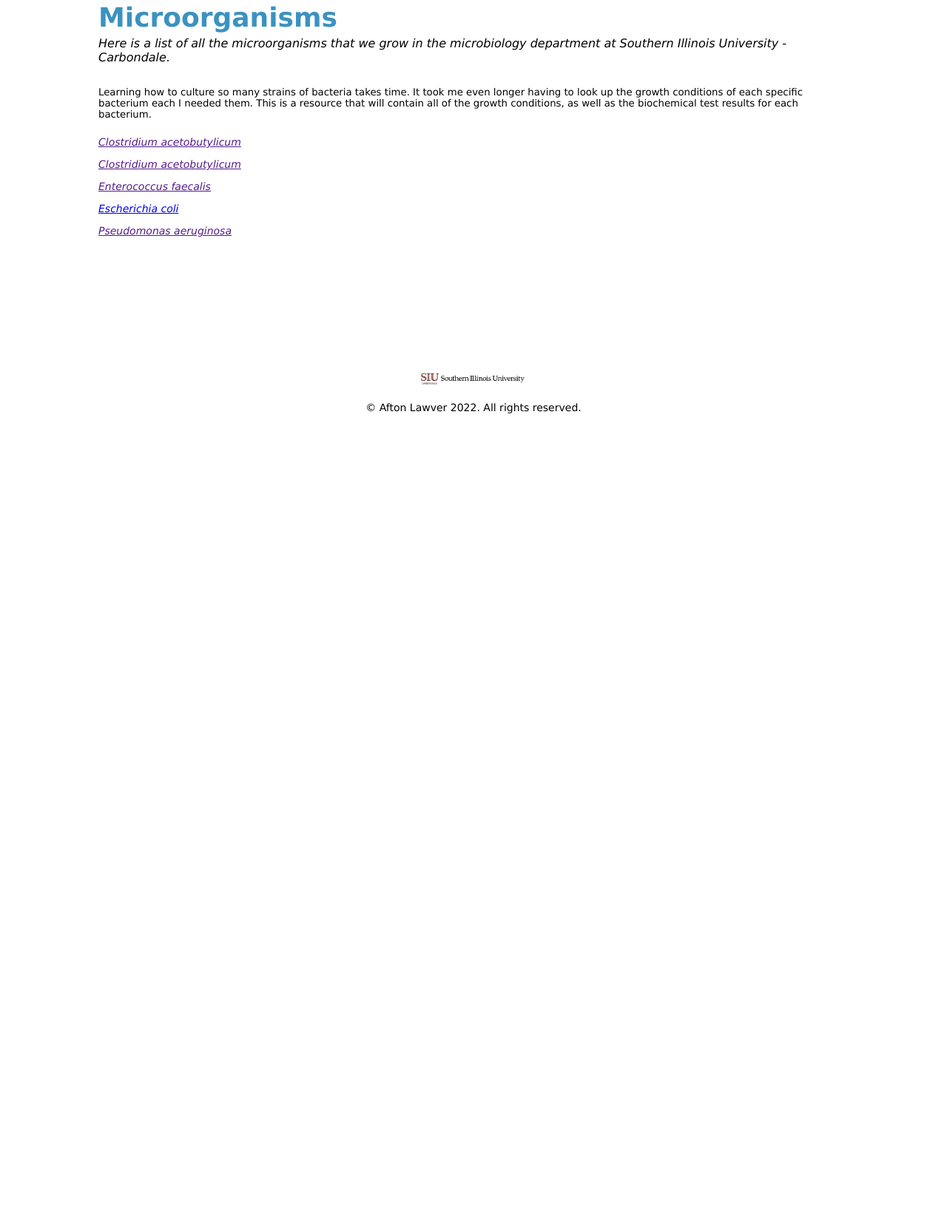
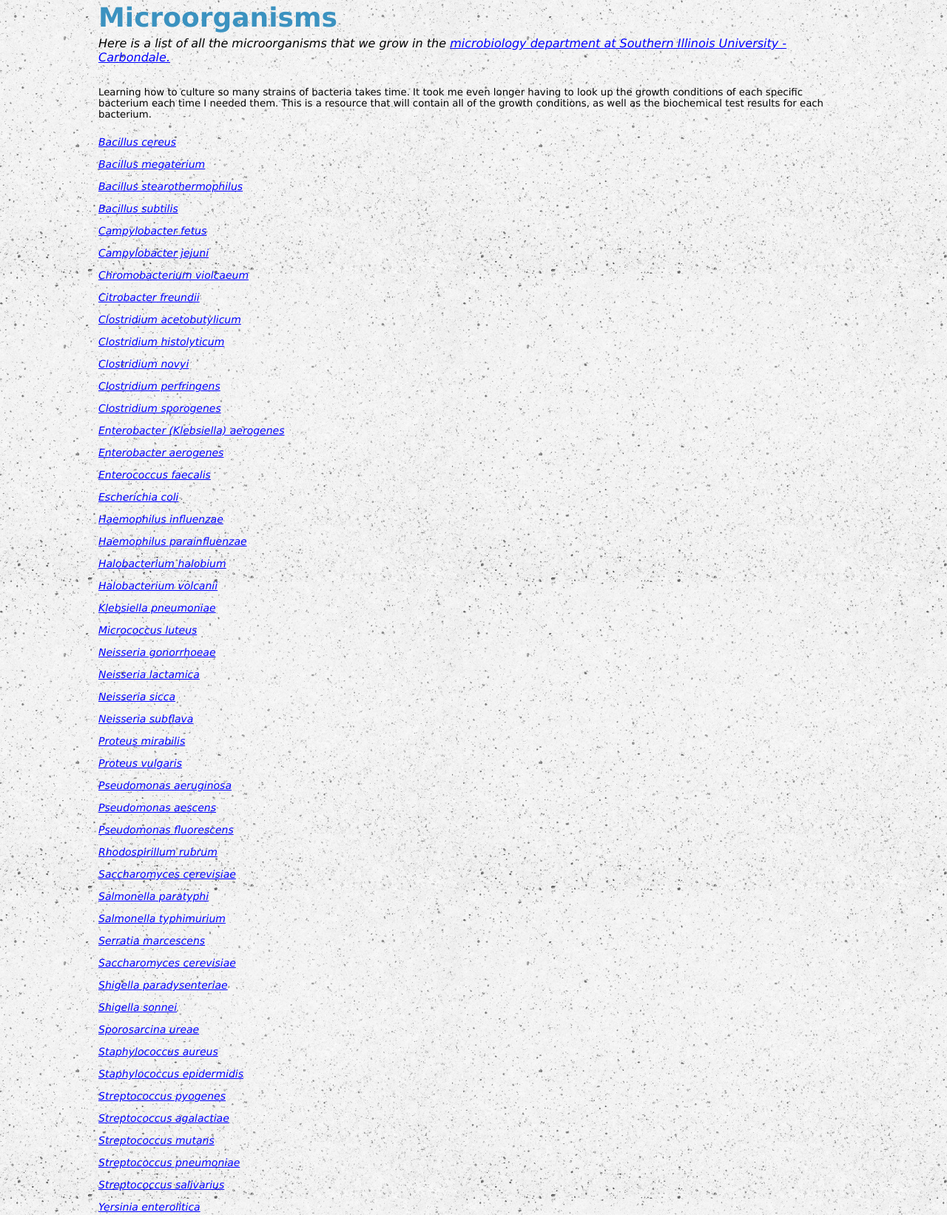
Before and after one commit to AftonLawver/htmlDevelopment, a plain HTML site: page Microorganisms/main.html in a window 1280 px wide. Shown: the part 47-1690 px from the top of the page at 74% size. Before the commit the page ends 800 px from the top, so only its background shows below. Drawn offline with Linux system fonts and the light colour scheme.

Commit message:
Various changes to microorganism project.

```diff
--- a/Blog/styles.css
+++ b/Blog/styles.css
@@ -26,7 +26,7 @@ p {
 
 body > header > h1 > a{
     text-decoration: none;
-    color: #3B92C0;
+    color: #418DC8;
     font-size: 36px;
     font-family: Verdana;
 
--- a/Microorganisms/main.html
+++ b/Microorganisms/main.html
@@ -14,23 +14,63 @@
                 Microorganisms
             </h1>
             <h3>
-                Here is a list of all the microorganisms that we grow in the microbiology department at Southern Illinois University - Carbondale.
+                Here is a list of all the microorganisms that we grow in the <a href="https://micro.siu.edu/">microbiology department at Southern Illinois University - Carbondale. </a>
             </h3>
             <h5>
-                Learning how to culture so many strains of bacteria takes time. It took me even longer having to look up the growth conditions of each specific bacterium each I needed them. This is a resource that will contain all of the growth conditions, as well as the biochemical test results for each bacterium.
+                Learning how to culture so many strains of bacteria takes time. It took me even longer having to look up the growth conditions of each specific bacterium each time I needed them. This is a resource that will contain all of the growth conditions, as well as the biochemical test results for each bacterium.
             </h5>
 
-
         </header>
+        <p class="names" ><a href="">Bacillus cereus</a></p>
+        <p class="names" ><a href="">Bacillus megaterium</a></p>
+        <p class="names" ><a href="">Bacillus stearothermophilus</a></p>
+        <p class="names" ><a href="">Bacillus subtilis</a></p>
+        <p class="names" ><a href="">Campylobacter fetus</a></p>
+        <p class="names" ><a href="">Campylobacter jejuni</a></p>
+        <p class="names" ><a href="">Chromobacterium violcaeum</a></p>
+        <p class="names" ><a href="">Citrobacter freundii</a></p>
         <p class="names" ><a href="">Clostridium acetobutylicum</a></p>
-        <p class="names" ><a href="">Clostridium acetobutylicum</a></p>
+        <p class="names" ><a href="">Clostridium histolyticum</a></p>
+        <p class="names" ><a href="">Clostridium novyi</a></p>
+        <p class="names" ><a href="">Clostridium perfringens</a></p>
+        <p class="names" ><a href="">Clostridium sporogenes</a></p>
+        <p class="names" ><a href="">Enterobacter (Klebsiella) aerogenes</a></p>
+        <p class="names" ><a href="">Enterobacter aerogenes</a></p>
         <p class="names" ><a href="">Enterococcus faecalis</a></p>
         <p class="names" ><a href="e coli.html">Escherichia coli</a></p>
+        <p class="names" ><a href="">Haemophilus influenzae</a></p>
+        <p class="names" ><a href="">Haemophilus parainfluenzae</a></p>
+        <p class="names" ><a href="">Halobacterium halobium</a></p>
+        <p class="names" ><a href="">Halobacterium volcanii</a></p>
+        <p class="names" ><a href="">Klebsiella pneumoniae</a></p>
+        <p class="names" ><a href="">Micrococcus luteus</a></p>
+        <p class="names" ><a href="">Neisseria gonorrhoeae</a></p>
+        <p class="names" ><a href="">Neisseria lactamica</a></p>
+        <p class="names" ><a href="">Neisseria sicca</a></p>
+        <p class="names" ><a href="">Neisseria subflava</a></p>
+        <p class="names" ><a href="">Proteus mirabilis</a></p>
+        <p class="names" ><a href="">Proteus vulgaris</a></p>
         <p class="names" ><a href="">Pseudomonas aeruginosa</a></p>
-        <br>
-        <br>
-        <br>
-        <br>
+        <p class="names" ><a href="">Pseudomonas aescens</a></p>
+        <p class="names" ><a href="">Pseudomonas fluorescens</a></p>
+        <p class="names" ><a href="">Rhodospirillum rubrum</a></p>
+        <p class="names" ><a href="">Saccharomyces cerevisiae</a></p>
+        <p class="names" ><a href="">Salmonella paratyphi</a></p>
+        <p class="names" ><a href="">Salmonella typhimurium</a></p>
+        <p class="names" ><a href="">Serratia marcescens</a></p>
+        <p class="names" ><a href="">Saccharomyces cerevisiae</a></p>
+        <p class="names" ><a href="">Shigella paradysenteriae</a></p>
+        <p class="names" ><a href="">Shigella sonnei</a></p>
+        <p class="names" ><a href="">Sporosarcina ureae</a></p>
+        <p class="names" ><a href="">Staphylococcus aureus</a></p>
+        <p class="names" ><a href="">Staphylococcus epidermidis</a></p>
+        <p class="names" ><a href="">Streptococcus pyogenes</a></p>
+        <p class="names" ><a href="">Streptococcus agalactiae</a></p>
+        <p class="names" ><a href="">Streptococcus mutans</a></p>
+        <p class="names" ><a href="">Streptococcus pneumoniae</a></p>
+        <p class="names" ><a href="">Streptococcus salivarius</a></p>
+        <p class="names" ><a href="">Yersinia enterolitica</a></p>
+
         <br>
         <br>
         <br>
@@ -38,7 +78,7 @@
     </body>
     <footer>
         <p>
-            <a href="https://micro.siu.edu/"><img src="images/siumicro.gif" width="142" height="26"></a>
+            <a href="https://micro.siu.edu/"><img src="images/siumicro.gif" width="284" height="52"></a>
         </p>
         <p>© Afton Lawver 2022. All rights reserved.</p>
 
--- a/Microorganisms/styles.css
+++ b/Microorganisms/styles.css
@@ -2,11 +2,19 @@
     font-family: Verdana;
 }
 
+body {
+    background-image: url("images/background.jpg");
+
+}
 
 p, h2, h3, h4, h5, h6 {
     margin-left: 125px;
     margin-right: 125px;
     font-weight: normal;
+}
+
+a {
+    color: blue;
 }
 
 h1 {
@@ -44,10 +52,13 @@ th, tr, td {
 }
 
 table {
+    width: 100;
+    height: 100;
     margin-right: 125px;
     margin-left: 125px;
     border-collapse: collapse;
     font-size: 20px;
+
 }
 
 td {
@@ -77,3 +88,11 @@ p {
 .regular{
     margin-top: 3px;
 }
+
+footer > p >a {
+    margin: auto;
+}
+
+a:hover {
+    color: #3B92C0;
+}
```
Also changed, not shown: Microorganisms/e coli.html (+3 -2 lines), Microorganisms/images/background.jpg (added), 1 other file.
